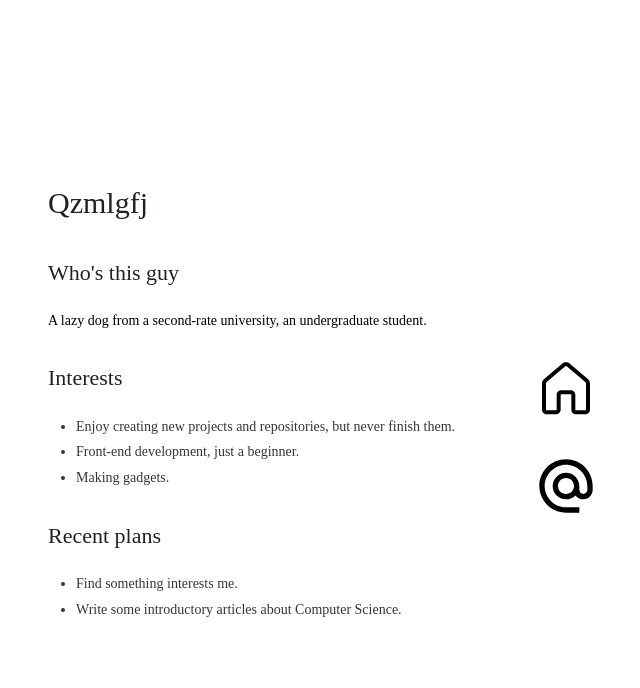
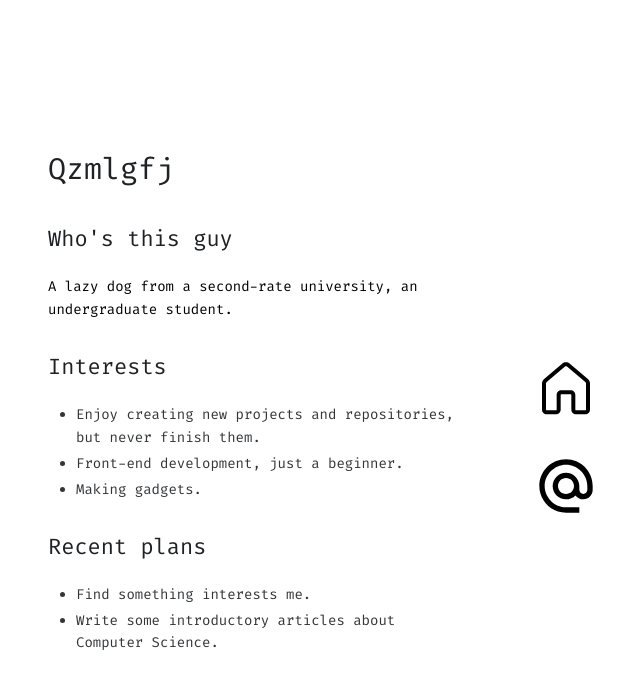
Before and after one commit to qzmlgfj/home-page-v3, a Vue app: page / in a window 1280 px wide. Shown: the top 688 px of the page, without its empty margins (224-864 px from the left). Built offline with nearby package versions, Linux system fonts and the light colour scheme; some icons are missing; a web font is replaced by a local one.

Commit message:
更新表站链接

```diff
--- a/src/App.vue
+++ b/src/App.vue
@@ -19,7 +19,7 @@ export default {
 </script>
 
 <style>
-@import url(https://cdnjs.cloudflare.com/ajax/libs/animate.css/4.1.1/animate.min.css);
+@import url('https://cdnjs.cloudflare.com/ajax/libs/animate.css/4.1.1/animate.min.css');
 
 @font-face {
     font-family: "Fira Code";
@@ -29,6 +29,7 @@ export default {
 
 html {
     max-width: 100%;
+    font-family: 'Fira Code', monospace;
 }
 
 * {
@@ -42,6 +43,7 @@ body {
     align-items: center;
     display: flex;
     justify-content: center;
+    font-family: 'Fira Code', monospace;
 }
 
 #app {
--- a/src/components/Menu.vue
+++ b/src/components/Menu.vue
@@ -14,7 +14,7 @@
                 >
             </button>
         </a>
-        <a href="https://qzmlgfj.ml/blog/">
+        <a href="https://blog.qzmlgfj.ml/">
             <button @mouseover="blogMouseOver" @mouseleave="blogMouseLeave">
                 <svg
                     width="64px"
@@ -143,8 +143,10 @@ export default {
 </script>
 
 <style scoped>
+@import url('https://fonts.googleapis.com/css2?family=Fira+Code&display=swap');
+
 .column span{
-  font-family: Fira Code;
+  font-family: 'Fira Code', monospace;
 }
 
 button {
--- a/src/components/Profile.vue
+++ b/src/components/Profile.vue
@@ -65,7 +65,9 @@ export default {
 </script>
 
 <style scoped>
+@import url('https://fonts.googleapis.com/css2?family=Fira+Code&display=swap');
+
 .column{
-  font-family: Fira Code;
+  font-family: 'Fira Code', monospace;
 }
 </style>
```
Also changed, not shown: 1 other file (tests, documents, lock files or other folders).
